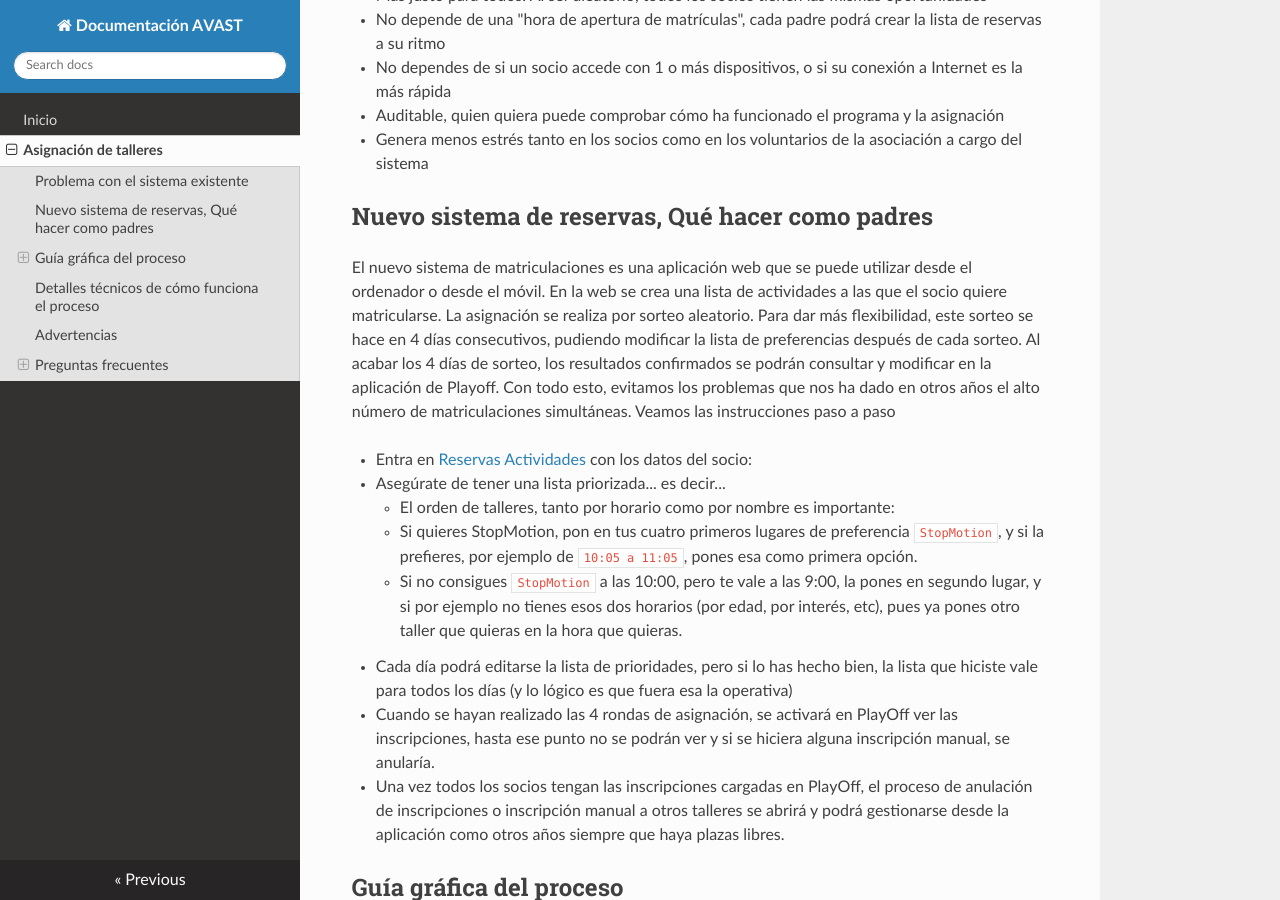
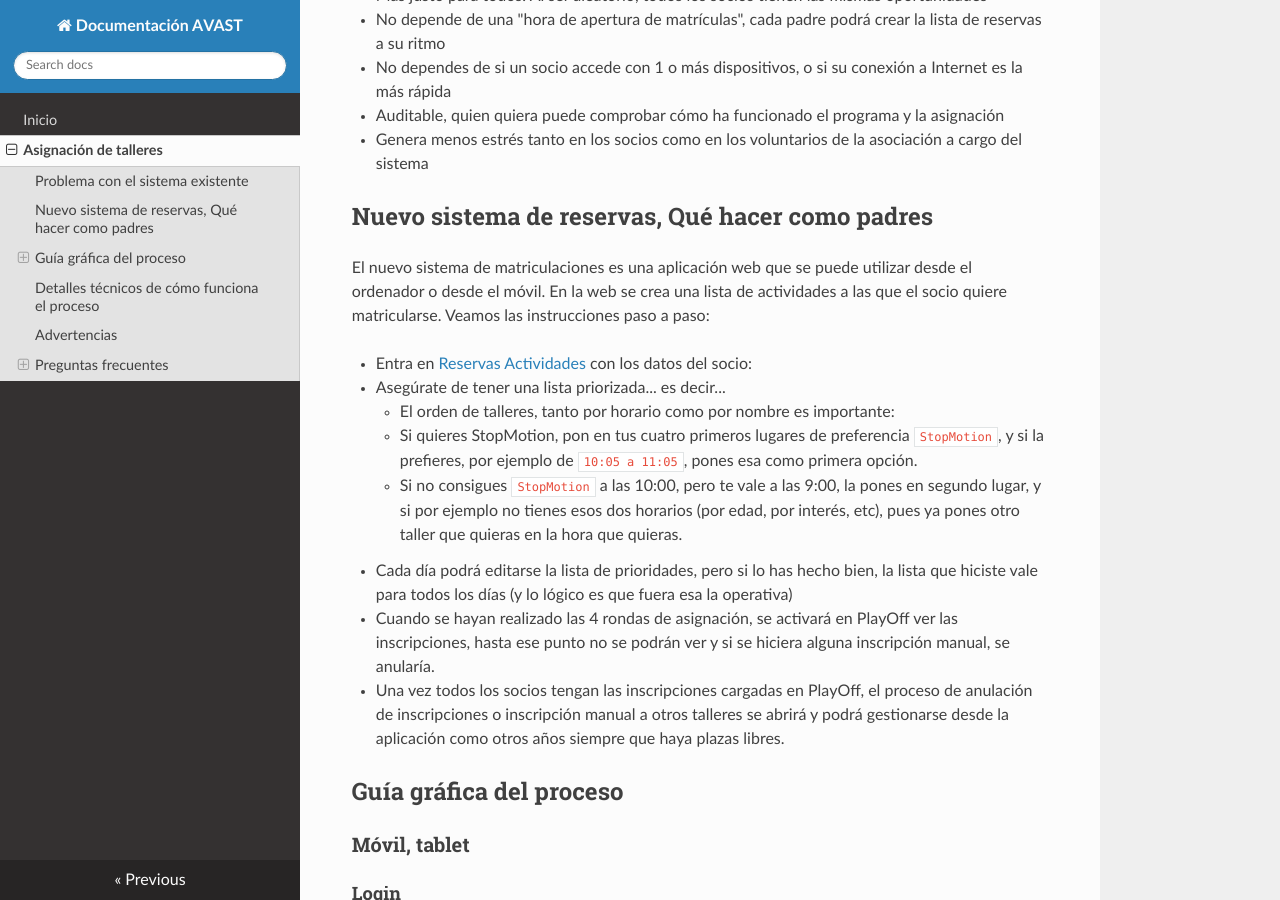
Before and after one commit to asociacion-avast/docs, an MkDocs documentation site: the page built from docs/asignacion.md, in a window 1280 px wide and 900 px high, scrolled down 400 px. Built offline with MkDocs 1.6.1, drawn with Linux system fonts in a browser that asks for light colours; nearby versions of some CDN libraries; some of the changed text lies outside the part shown.

Commit message:
Cambiar formato

```diff
--- a/docs/asignacion.md
+++ b/docs/asignacion.md
@@ -4,7 +4,7 @@
 
 [AVAST](https://www.asociacion-avast.org) tiene más de 1000 socios con actividades, lo que significa más de 4000 inscripiones en talleres que provoca que el servidor no sea capaz de gestionar la carga de trabajo y se produzcan errores en la aplicación.
 
-Por este motivo, a partir del curso 2025-2026 vamos a cambiar el proceso, por este que ha sido _diseñado por padres voluntarios de la asociación_ intentando tener un sistema:
+Por este motivo, a partir del curso 2025-2026 vamos a cambiar el proceso, por este que ha sido **diseñado por padres voluntarios de la asociación** intentando tener un sistema:
 
 - Más justo para todos. Al ser aleatorio, todos los socios tienen las mismas oportunidades
 - No depende de una "hora de apertura de matrículas", cada padre podrá crear la lista de reservas a su ritmo
@@ -14,7 +14,7 @@ Por este motivo, a partir del curso 2025-2026 vamos a cambiar el proceso, por es
 
 ## Nuevo sistema de reservas, Qué hacer como padres
 
-El nuevo sistema de matriculaciones es una aplicación web que se puede utilizar desde el ordenador o desde el móvil. En la web se crea una lista de actividades a las que el socio quiere matricularse. La asignación se realiza por sorteo aleatorio. Para dar más flexibilidad, este sorteo se hace en 4 días consecutivos, pudiendo modificar la lista de preferencias después de cada sorteo. Al acabar los 4 días de sorteo, los resultados confirmados se podrán consultar y modificar en la aplicación de Playoff. Con todo esto, evitamos los problemas que nos ha dado en otros años el alto número de matriculaciones simultáneas. Veamos las instrucciones paso a paso
+El nuevo sistema de matriculaciones es una aplicación web que se puede utilizar desde el ordenador o desde el móvil. En la web se crea una lista de actividades a las que el socio quiere matricularse. Veamos las instrucciones paso a paso:
 
 - Entra en [Reservas Actividades](https://admin.asociacion-avast.org/reservas) con los datos del socio:
   - Asegúrate de tener una lista priorizada... es decir...
@@ -85,7 +85,7 @@ Si has hecho los pasos anteriores, ahora ya tenemos la lista de talleres prioriz
 
 ## Detalles técnicos de cómo funciona el proceso
 
-El sorteo se realiza en 4 turnos. En cada turno se genera una lista ordenada de socios, a los que se les matriculará en el taller con más prioridad de su lista que cumpla todas las condiciones. Al final de los 4 turnos, todos los socios han tenido las mismas oportunidades aleatorias de matricularse en sus talleres deseados.
+La asignación se realiza por sorteo aleatorio. Para dar más flexibilidad, este sorteo se hace en 4 días consecutivos, pudiendo modificar la lista de preferencias después de cada sorteo. Al acabar los 4 días de sorteo, los resultados confirmados se podrán consultar y modificar en la aplicación de Playoff. Con todo esto, evitamos los problemas que nos ha dado en otros años el alto número de matriculaciones simultáneas.
 
 De cara a evitar este problema, se propuso y se presentó ya en Familias en Acción la siguiente aproximación a la resolución del problema::
 
```
